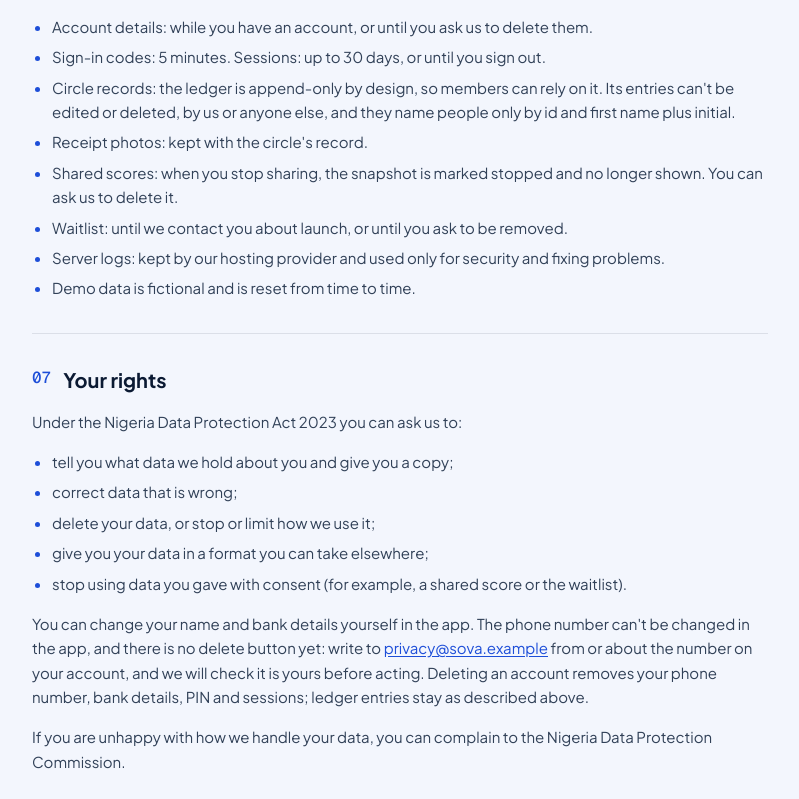
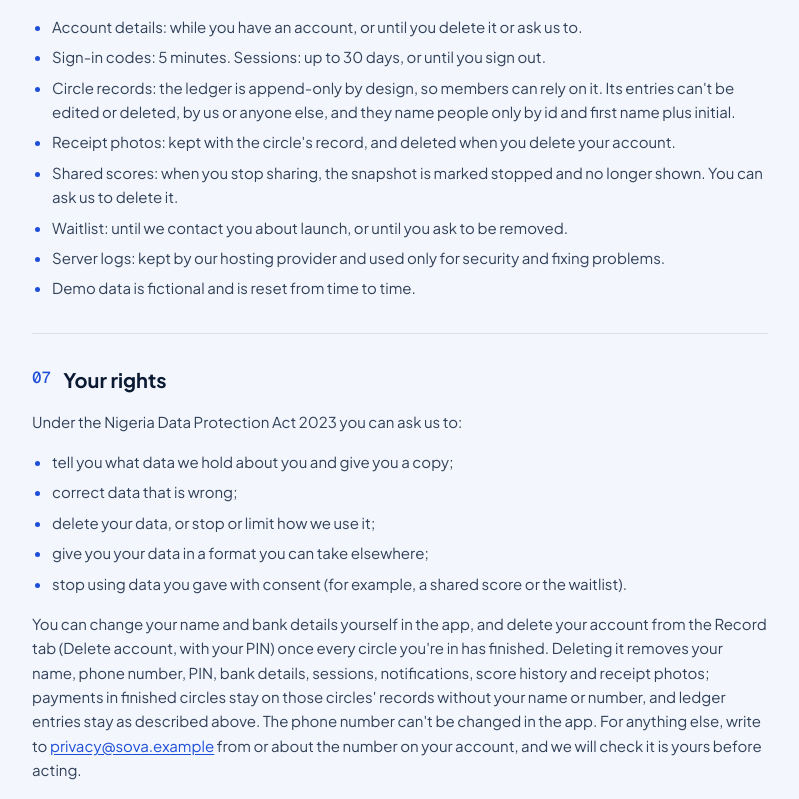
Before and after one commit to adeyanjufuhad/Sova, a Next.js app in the folder website/: page /privacy in a window 1280 px wide. Shown: the part 3921-4720 px from the top of the page, without its empty margins (240-1039 px from the left). Built offline with nearby package versions, Linux system fonts and the light colour scheme; no server answers.

Commit message:
Describe leaving, cancelling and in-app account deletion on the website

```diff
--- a/website/src/app/privacy/page.tsx
+++ b/website/src/app/privacy/page.tsx
@@ -222,14 +222,14 @@ export default function PrivacyPage() {
           title: "How long we keep it",
           body: (
             <ul>
-              <li>Account details: while you have an account, or until you ask us to delete them.</li>
+              <li>Account details: while you have an account, or until you delete it or ask us to.</li>
               <li>Sign-in codes: 5 minutes. Sessions: up to 30 days, or until you sign out.</li>
               <li>
                 Circle records: the ledger is append-only by design, so members can rely on it. Its entries can&apos;t
                 be edited or deleted, by us or anyone else, and they name people only by id and first name plus
                 initial.
               </li>
-              <li>Receipt photos: kept with the circle&apos;s record.</li>
+              <li>Receipt photos: kept with the circle&apos;s record, and deleted when you delete your account.</li>
               <li>
                 Shared scores: when you stop sharing, the snapshot is marked stopped and no longer shown. You can ask
                 us to delete it.
@@ -254,10 +254,13 @@ export default function PrivacyPage() {
                 <li>stop using data you gave with consent (for example, a shared score or the waitlist).</li>
               </ul>
               <p>
-                You can change your name and bank details yourself in the app. The phone number can&apos;t be changed
-                in the app, and there is no delete button yet: write to {email} from or about the number on your
-                account, and we will check it is yours before acting. Deleting an account removes your phone number,
-                bank details, PIN and sessions; ledger entries stay as described above.
+                You can change your name and bank details yourself in the app, and delete your account from the
+                Record tab (Delete account, with your PIN) once every circle you&apos;re in has finished. Deleting it
+                removes your name, phone number, PIN, bank details, sessions, notifications, score history and
+                receipt photos; payments in finished circles stay on those circles&apos; records without your name or
+                number, and ledger entries stay as described above. The phone number can&apos;t be changed in the
+                app. For anything else, write to {email} from or about the number on your account, and we will check
+                it is yours before acting.
               </p>
               <p>
                 If you are unhappy with how we handle your data, you can complain to the Nigeria Data Protection
--- a/website/src/app/terms/page.tsx
+++ b/website/src/app/terms/page.tsx
@@ -232,7 +232,8 @@ export default function TermsPage() {
           title: "Ending your use",
           body: (
             <p>
-              You can stop using Sova at any time and ask us to delete your account (see the{" "}
+              You can stop using Sova at any time and delete your account in the app once your circles have finished
+              (see the{" "}
               <Link href="/privacy/#your-rights">privacy policy</Link>). We may suspend or close an account that
               breaks these terms. Either way, entries already in a circle&apos;s ledger stay, because other members rely
               on them.
--- a/website/src/components/verify/verify-circle.tsx
+++ b/website/src/components/verify/verify-circle.tsx
@@ -119,6 +119,8 @@ function describe(e: Checked): string {
       return `Rules version ${d.version} published (late fee ${naira(d.lateFee)}, ${d.graceDays} day(s) grace)`;
     case "member_joined":
       return `${who(d.member)} joined`;
+    case "member_left":
+      return `${who(d.member)} left before the turns were drawn`;
     case "member_vouched":
       return `${who(d.voucher)} vouched for ${who(d.member)}`;
     case "rules_accepted":
@@ -154,6 +156,8 @@ function describe(e: Checked): string {
       return `Turn ${d.turn} dispute closed: ${d.note}`;
     case "circle_completed":
       return "Circle completed: every turn paid out";
+    case "circle_cancelled":
+      return `${who(d.by)} cancelled the circle before it started`;
     default:
       return e.kind;
   }
```
